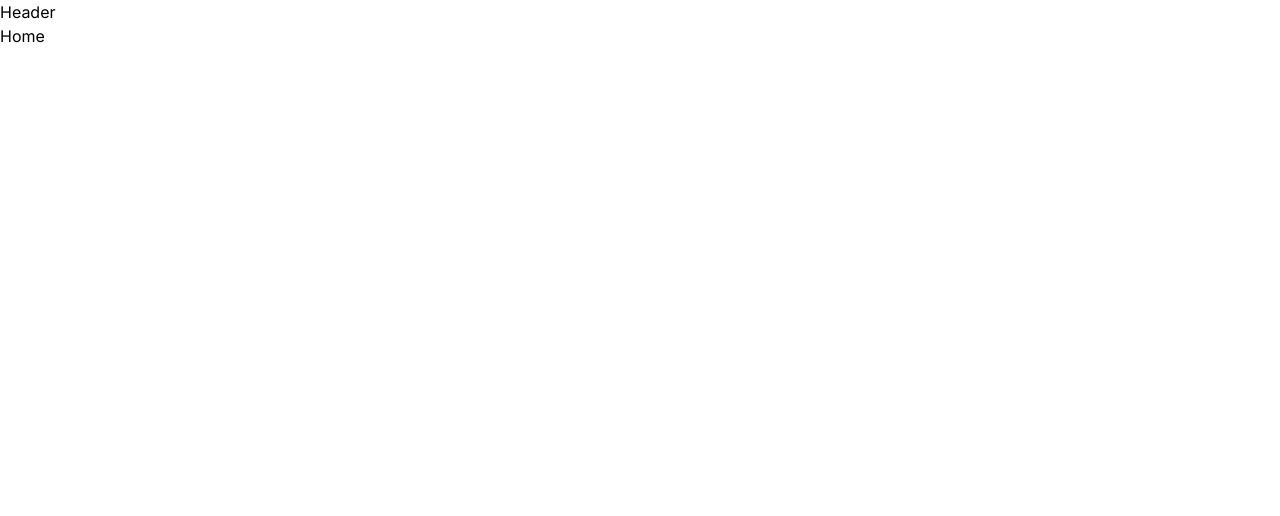
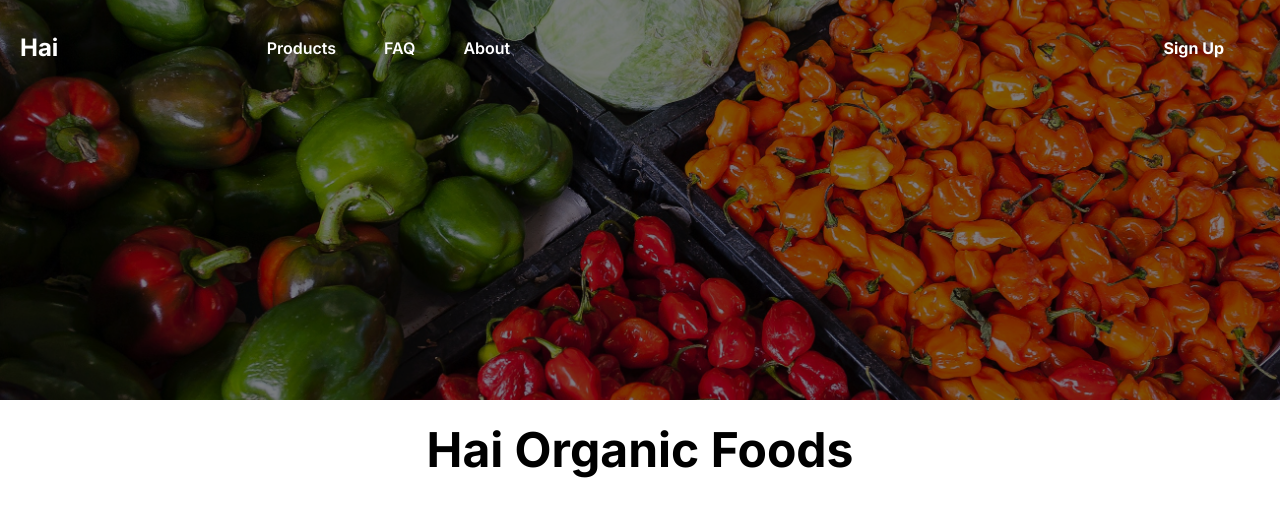
Before and after one commit to 9wilson6/hai-organic-foods, a Next.js app: page / in a window 1280 px wide. Shown: the top 516 px of the page. Built offline with nearby package versions, Linux system fonts and the light colour scheme.

Commit message:
hero section

```diff
--- a/app/layout.tsx
+++ b/app/layout.tsx
@@ -1,6 +1,6 @@
 import "./globals.css";
 import type { Metadata } from "next";
-import Header  from "@/components/ui/Header";
+import Header from "@/components/ui/Header";
 import { Inter } from "next/font/google";
 
 const inter = Inter({ subsets: ["latin"] });
@@ -22,7 +22,9 @@ export default function RootLayout({
   return (
     <html lang="en">
       <body className={inter.className}>
-        <Header />
+        <div className="relative">
+          <Header />
+        </div>
         {children}
       </body>
     </html>
--- a/app/page.tsx
+++ b/app/page.tsx
@@ -1,5 +1,25 @@
+import Hero from "@/components/elements/Hero";
+import Container from "@/components/layouts/Container";
+import Image from "next/image";
 import React from "react";
 
 export default function Home() {
-  return <div>Home</div>;
+  return (
+    <div className="min-h-[1900px]">
+      <Hero />
+      {/* <Container>
+        <h1 className="">Home</h1>
+        <div className="relative">
+          <div className="absolute w-full h-[300px]">
+            <Image
+              src="/images/hero-img.jpg"
+              fill
+              alt=""
+              className="object-cover"
+            />
+          </div>
+        </div>
+      </Container> */}
+    </div>
+  );
 }
--- /dev/null
+++ b/components/elements/Hero.tsx
@@ -0,0 +1,32 @@
+import React from "react";
+import Container from "../layouts/Container";
+import heroImage from "../../public/images/hero-img.jpg";
+import Image from "next/image";
+export default function Hero() {
+  const heroStyle = {
+    background: `url(${heroImage}) no-repeat`,
+  };
+  return (
+    <section className={` ${heroStyle} `}>
+      <div className="-mx-4 flex flex-wrap">
+        <div className="w-full px-4 h-[50vh] relative">
+          <Image
+            width={1920}
+            height={300}
+            src="/images/hero-img.jpg"
+            alt="Hero Image"
+            className="mb-5 w-full h-full object-cover"
+          />
+          <div className="absolute inset-0 bg-black opacity-50"></div>
+          <Container>
+            <div className="mx-auto max-w-[800px] text-center">
+              <h1 className="text-3xl font-bold leading-tight text-black sm:text-4xl sm:leading-tight md:text-5xl md:leading-tight">
+                Hai Organic Foods
+              </h1>
+            </div>
+          </Container>
+        </div>
+      </div>
+    </section>
+  );
+}
--- a/components/ui/Header.tsx
+++ b/components/ui/Header.tsx
@@ -1,5 +1,144 @@
-import React from "react";
+"use client";
+import React, { useEffect, useState } from "react";
+import Container from "../layouts/Container";
+import Link from "next/link";
+import { headerContent } from "@/data/siteData";
 
 export default function Header() {
-  return <header>Header</header>;
+  const [navbarOpen, setNavbarOpen] = useState(false);
+  const [sticky, setSticky] = useState(false);
+  const navbarToggleHandler = () => {
+    setNavbarOpen(!navbarOpen);
+  };
+
+  const handleStickyNavbar = () => {
+    if (window.scrollY >= 80) {
+      setSticky(true);
+    } else {
+      setSticky(false);
+    }
+  };
+
+  useEffect(() => {
+    window.addEventListener("scroll", handleStickyNavbar);
+  }, []);
+
+  return (
+    // <header className="fixed w-full top-0 left-0 z-10 bg-opacity-70">
+    //   <Container>
+    //     <section className="flex items-center justify-between h-16">
+    //       <Link href="/">
+    //         {headerContent.header.logo && (
+    //           <h1 className="text-2xl font-semibold text-white">
+    //             {headerContent.header.logo}
+    //           </h1>
+    //         )}
+    //       </Link>
+    //       <nav className="bg-white bg-opacity-10 z-20 backdrop-filter backdrop-blur-xl px-6 py-2 rounded-full">
+    //         {headerContent.header.navLinks && (
+    //           <ul className="flex space-x-8 p-0.5">
+    //             {headerContent.header.navLinks.map((link) => {
+    //               const { id, href, title } = link;
+    //               return (
+    //                 <Link
+    //                   key={id}
+    //                   href={href}
+    //                   className="bg-transparent rounded-full hover:bg-white/80 px-4 py-0.5 transition-all"
+    //                 >
+    //                   {title}
+    //                 </Link>
+    //               );
+    //             })}
+    //           </ul>
+    //         )}
+    //       </nav>
+    //       <div className="flex items-center">
+    //         <button className="bg-white px-4 py-1.5">Learn More</button>
+    //         <button className="bg-white px-4 py-1.5">Get Food</button>
+    //       </div>
+    //     </section>
+    //   </Container>
+    // </header>
+    <>
+      <header
+        className={`header top-0 left-0 z-40 flex w-full items-center bg-transparent ${
+          sticky
+            ? "!fixed !z-[9999] !bg-white !bg-opacity-80 shadow-sticky backdrop-blur-sm !transition "
+            : "absolute"
+        }`}
+      >
+        <Container>
+          <div className="relative -mx-4 flex items-center justify-betwen">
+            <div className="w-60 max-w-full px-4 xl:mr-12">
+              <Link
+                className={`block w-full text-2xl font-bold text-white ${
+                  sticky ? "py-5 lg:py-2" : "py-8"
+                }`}
+                href="/"
+              >
+                Hai
+              </Link>
+            </div>
+            <div className="flex w-full items-center justify-between px-4">
+              <div>
+                <button
+                  onClick={navbarToggleHandler}
+                  id="navbarToggler"
+                  aria-label="Mobile Menu"
+                  className="absolute right-4 top-1/2 block translate-y-[-50%] rounded-lg px-3 py-[6px] ring-primary focus:ring-2 lg:hidden"
+                >
+                  <span
+                    className={`relative my-1.5 block h-0.5 w-[30px] bg-black transition-all duration-300 dark:bg-white ${
+                      navbarOpen ? " top-[7px] rotate-45" : " "
+                    }`}
+                  />
+                  <span
+                    className={`relative my-1.5 block h-0.5 w-[30px] bg-black transition-all duration-300 dark:bg-white ${
+                      navbarOpen ? "opacity-0 " : " "
+                    }`}
+                  />
+                  <span
+                    className={`relative my-1.5 block h-0.5 w-[30px] bg-black transition-all duration-300 dark:bg-white ${
+                      navbarOpen ? " top-[-8px] -rotate-45" : " "
+                    }`}
+                  />
+                </button>
+                <nav
+                  id="navbarCollapse"
+                  className={`navbar absolute right-0 z-30 w-[250px] rounded border-[.5px] border-body-color/50 bg-white py-4 px-6 duration-300 dark:border-body-color/20 dark:bg-dark lg:visible lg:static lg:w-auto lg:border-none lg:!bg-transparent lg:p-0 lg:opacity-100 ${
+                    navbarOpen
+                      ? "visibility top-full opacity-100"
+                      : "invisible top-[120%] opacity-0"
+                  }`}
+                >
+                  <ul className="block lg:flex lg:space-x-12">
+                    {headerContent.header.navLinks.map((link) => {
+                      const { id, href, title } = link;
+                      return (
+                        <Link
+                          href={href}
+                          key={id}
+                          className="text-white font-semibold"
+                        >
+                          {title}
+                        </Link>
+                      );
+                    })}
+                  </ul>
+                </nav>
+              </div>
+              <div className="flex items-center justify-end pr-16 lg:pr-0">
+                <Link
+                  href="/signup"
+                  className="ease-in-up hidden rounded-md bg-primary py-3 px-8 text-base font-bold text-white transition duration-300 hover:bg-opacity-90 hover:shadow-signUp md:block md:px-9 lg:px-6 xl:px-9"
+                >
+                  Sign Up
+                </Link>
+              </div>
+            </div>
+          </div>
+        </Container>
+      </header>
+    </>
+  );
 }
--- /dev/null
+++ b/data/siteData.ts
@@ -0,0 +1,13 @@
+import { v4 as uuidv4 } from "uuid";
+
+export const headerContent = {
+  header: {
+    logo: "Hai",
+
+    navLinks: [
+      { id: uuidv4(), title: "Products", href: "/products" },
+      { id: uuidv4(), title: "FAQ", href: "/faq" },
+      { id: uuidv4(), title: "About", href: "/about" },
+    ],
+  },
+};
--- a/tailwind.config.ts
+++ b/tailwind.config.ts
@@ -1,20 +1,18 @@
-import type { Config } from 'tailwindcss'
+import type { Config } from "tailwindcss";
 
 const config: Config = {
   content: [
-    './pages/**/*.{js,ts,jsx,tsx,mdx}',
-    './components/**/*.{js,ts,jsx,tsx,mdx}',
-    './app/**/*.{js,ts,jsx,tsx,mdx}',
+    "./pages/**/*.{js,ts,jsx,tsx,mdx}",
+    "./components/**/*.{js,ts,jsx,tsx,mdx}",
+    "./app/**/*.{js,ts,jsx,tsx,mdx}",
   ],
   theme: {
     extend: {
       backgroundImage: {
-        'gradient-radial': 'radial-gradient(var(--tw-gradient-stops))',
-        'gradient-conic':
-          'conic-gradient(from 180deg at 50% 50%, var(--tw-gradient-stops))',
+        "hero-bg": "url('/images/hero-img.jpg')",
       },
     },
   },
   plugins: [],
-}
-export default config
+};
+export default config;
```
Also changed, not shown: package.json (+6 -4 lines), 1 other file (tests, documents, lock files or other folders).
